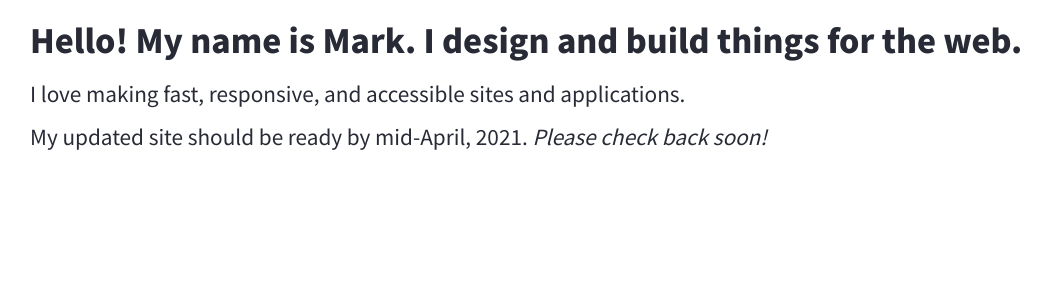
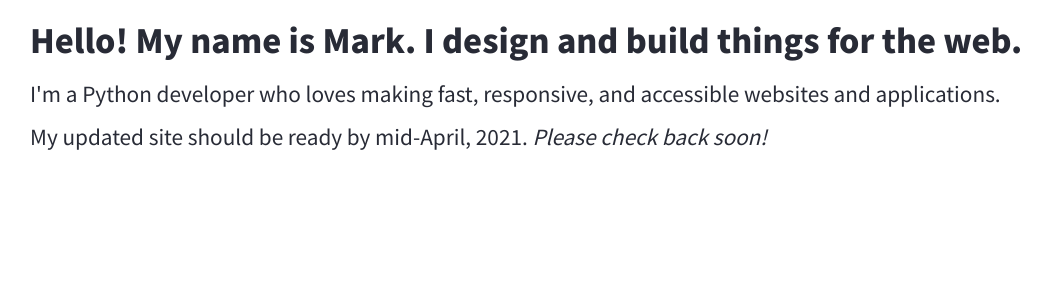
Before and after one commit to mark-tripney/marktripney-flask, a Flask app: page / in a window 1280 px wide. Shown: the part 60-360 px from the top of the page, without its empty margins (34-1085 px from the left). Run offline with Flask 2, Linux system fonts and the light colour scheme; style sheets or scripts are compiled from the project's sources.

Commit message:
Change introductory text.

```diff
--- a/templates/index.html
+++ b/templates/index.html
@@ -5,7 +5,7 @@
 </section>
 <section class="about">
   <p>
-    I love making fast, responsive, and accessible sites and applications.
+    I'm a Python developer who loves making fast, responsive, and accessible websites and applications.
   </p>
   <p>
     My updated site should be ready by mid-April, 2021.
```
